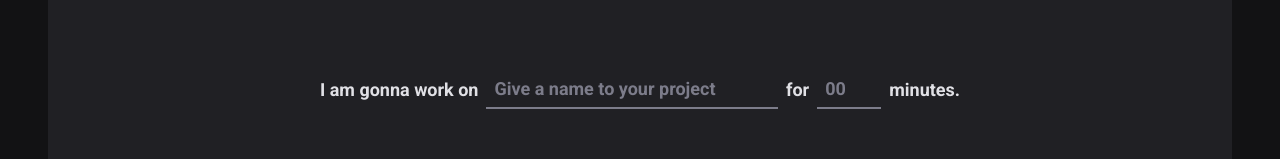
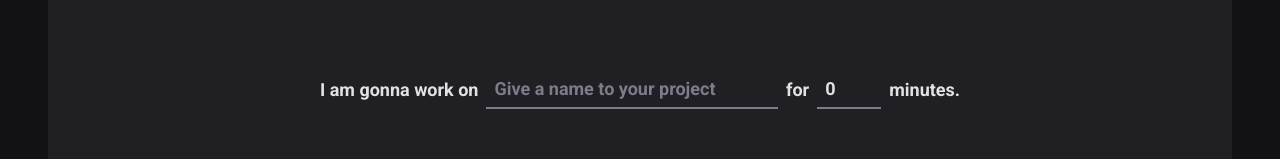
Before and after one commit to joaoMarcos777/rocket-one, a React (Vite) app in the folder aulas/02-ignite-timer/: page / in a window 1280 px wide. Shown: the part 155-314 px from the top of the page. Built offline with nearby package versions, Linux system fonts and the light colour scheme.

Commit message:
Formulários - Typescript no formulário

```diff
--- a/aulas/02-ignite-timer/package.json
+++ b/aulas/02-ignite-timer/package.json
@@ -10,12 +10,14 @@
     "lint": "npx eslint src/**/* --ext .ts,.tsx"
   },
   "dependencies": {
+    "@hookform/resolvers": "^3.1.1",
     "phosphor-react": "^1.4.1",
     "react": "^18.2.0",
     "react-dom": "^18.2.0",
     "react-hook-form": "^7.45.1",
     "react-router-dom": "^6.14.1",
-    "styled-components": "^6.0.3"
+    "styled-components": "^6.0.3",
+    "zod": "^3.21.4"
   },
   "devDependencies": {
     "@rocketseat/eslint-config": "^2.0.1",
--- a/aulas/02-ignite-timer/src/pages/Home/index.tsx
+++ b/aulas/02-ignite-timer/src/pages/Home/index.tsx
@@ -10,11 +10,34 @@
 } from './styles'
 
 import { useForm } from 'react-hook-form'
+import { zodResolver } from '@hookform/resolvers/zod'
+import * as zod from 'zod'
+
+// This would probably be a forms initialization on Angular
+const newCycleFormValidationSchema = zod.object({
+  task: zod.string().min(1, 'Please inform the task'),
+  minutesAmount: zod.number().min(5).max(60),
+})
+
+type NewCycleFormData = zod.infer<typeof newCycleFormValidationSchema>
 
 export function Home() {
-  const { register, handleSubmit, watch } = useForm()
+  // Seems like the formBuilder on Angular
+  // *Kinda works the same way*
 
-  function handleCreateNewCycle(data: any) {
+  // formState is an obj that has many attributes, including the errors object
+  // The errors can be used to display error messages to the user
+  const { register, handleSubmit, watch, formState } =
+    useForm<NewCycleFormData>({
+      // Here you're passing the forms and his validations to useForm do his work by zodResolver
+      resolver: zodResolver(newCycleFormValidationSchema),
+      defaultValues: {
+        task: '',
+        minutesAmount: 0,
+      },
+    })
+
+  function handleCreateNewCycle(data: NewCycleFormData) {
     console.log(data)
   }
 
```
Also changed, not shown: 1 other file (tests, documents, lock files or other folders).
